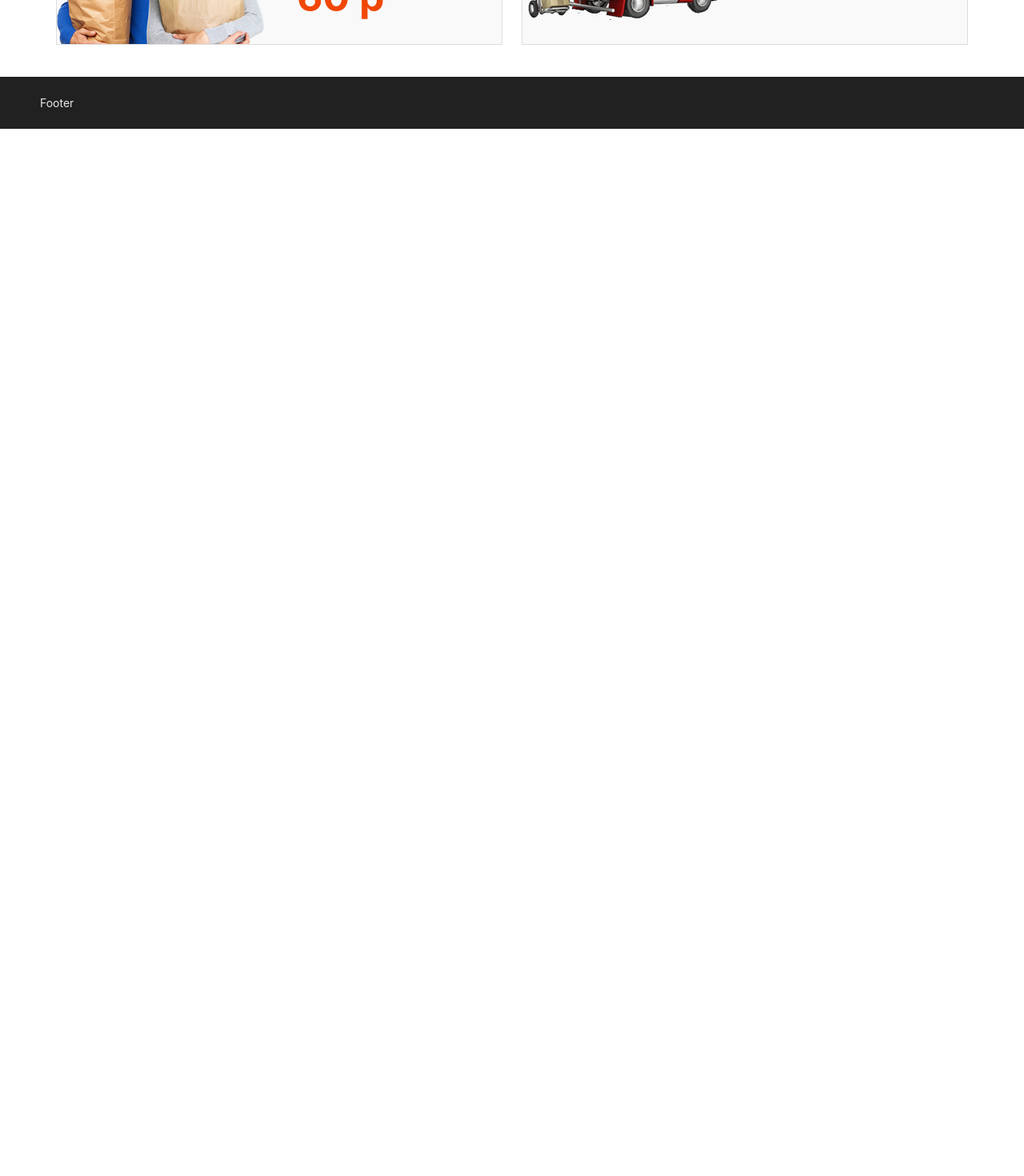
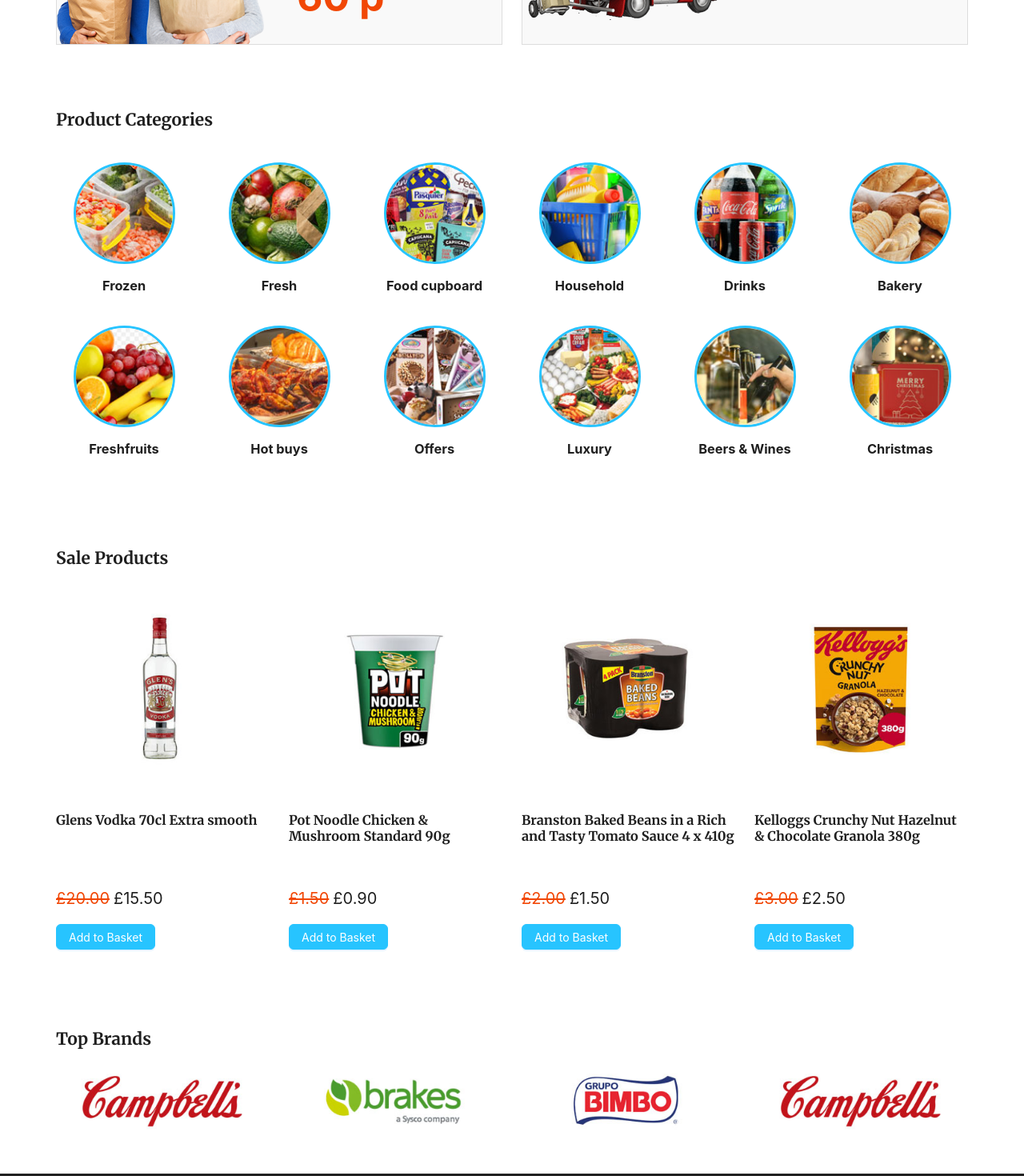
Before and after one commit to mulireuben/Grocery, a React (Create React App) app: page / in a window 1280 px wide. Shown: the part 1440-2910 px from the top of the page at 80% size. Before the commit the page ends 1601 px from the top, so only its background shows below. Built offline with nearby package versions, Linux system fonts and the light colour scheme.

Commit message:
add top brand and recent roduct category

```diff
--- /dev/null
+++ b/src/components/home/productCategories.js
@@ -0,0 +1,92 @@
+import { Col, Row } from 'antd';
+import React from 'react';
+
+const productCategories = [
+  {
+    key: '1',
+    image: require('../../assets/images/img15.jpg'),
+    title: 'Frozen',
+  },
+  {
+    key: '2',
+    image: require('../../assets/images/img16.jpg'),
+    title: 'Fresh',
+  },
+  {
+    key: '3',
+    image: require('../../assets/images/img17.jpg'),
+    title: 'Food cupboard',
+  },
+  {
+    key: '4',
+    image: require('../../assets/images/img18.jpg'),
+    title: 'Household',
+  },
+  {
+    key: '5',
+    image: require('../../assets/images/img19.jpg'),
+    title: 'Drinks',
+  },
+  {
+    key: '6',
+    image: require('../../assets/images/img20.jpg'),
+    title: 'Bakery',
+  },
+  {
+    key: '7',
+    image: require('../../assets/images/img21.jpg'),
+    title: 'Freshfruits',
+  },
+  {
+    key: '8',
+    image: require('../../assets/images/img22.jpg'),
+    title: 'Hot buys',
+  },
+  {
+    key: '9',
+    image: require('../../assets/images/img23.jpg'),
+    title: 'Offers',
+  },
+  {
+    key: '10',
+    image: require('../../assets/images/img24.jpg'),
+    title: 'Luxury',
+  },
+  {
+    key: '11',
+    image: require('../../assets/images/img25.jpg'),
+    title: 'Beers & Wines',
+  },
+  {
+    key: '11',
+    image: require('../../assets/images/img26.jpg'),
+    title: 'Christmas',
+  },
+];
+
+const ProductCategories = () => {
+  return (
+    <div className='block productCategories'>
+      <h2>Product Categories</h2>
+      <Row gutter={[24, 24]}>
+        {productCategories.map((productCategory) => {
+          return (
+            <Col lg={4} key={productCategory.key}>
+              <div className='content'>
+                <div className='image'>
+                  <img
+                    src={productCategory.image}
+                    alt={productCategory.title}
+                  />
+                </div>
+                <h3>{productCategory.title}</h3>
+              </div>
+            </Col>
+          );
+        })}
+      </Row>
+    </div>
+  );
+};
+
+export default ProductCategories;
--- /dev/null
+++ b/src/components/home/saleProducts.js
@@ -0,0 +1,62 @@
+import { Button, Col, Row } from 'antd';
+import React from 'react';
+
+const products = [
+  {
+    key: '1',
+    image: require('../../assets/images/img5.jpg'),
+    title: 'Glens Vodka 70cl Extra smooth',
+    saleprice: '£20.00',
+    price: '£15.50',
+  },
+  {
+    key: '2',
+    image: require('../../assets/images/img6.jpg'),
+    title: 'Pot Noodle Chicken & Mushroom Standard 90g',
+    saleprice: '£1.50',
+    price: '£0.90',
+  },
+  {
+    key: '3',
+    image: require('../../assets/images/img7.jpg'),
+    title: 'Branston Baked Beans in a Rich and Tasty Tomato Sauce 4 x 410g',
+    saleprice: '£2.00',
+    price: '£1.50',
+  },
+  {
+    key: '4',
+    image: require('../../assets/images/img8.jpg'),
+    title: 'Kelloggs Crunchy Nut Hazelnut & Chocolate Granola 380g',
+    saleprice: '£3.00',
+    price: '£2.50',
+  },
+];
+
+const SaleProduct = () => {
+  return (
+    <div className='block products'>
+      <h2>Sale Products</h2>
+      <Row gutter={24}>
+        {products.map((products) => {
+          return (
+            <Col lg={6}>
+              <div className='content'>
+                <div className='image'>
+                  <img src={products.image} alt='products' />
+                </div>
+                <h3>{products.title}</h3>
+                <div className='price'>
+                  <span className='salePrice'>{products.saleprice}</span>
+                  {products.price}
+                </div>
+                <Button type='primary'>Add to Basket</Button>
+              </div>
+            </Col>
+          );
+        })}
+      </Row>
+    </div>
+  );
+};
+
+export default SaleProduct;
--- /dev/null
+++ b/src/components/home/topBrands.js
@@ -0,0 +1,43 @@
+import { Col, Row } from 'antd';
+
+const products = [
+  {
+    key: '1',
+    image: require('../../assets/images/img9.jpg'),
+  },
+  {
+    key: '2',
+    image: require('../../assets/images/img10.jpg'),
+  },
+  {
+    key: '3',
+    image: require('../../assets/images/img11.jpg'),
+  },
+  {
+    key: '4',
+    image: require('../../assets/images/img9.jpg'),
+  },
+];
+
+function TopBrands() {
+  return (
+    <div className='block products'>
+      <h2>Top Brands</h2>
+      <Row gutter={24}>
+        {products.map((product) => {
+          return (
+            <Col sm={6} key={product.key}>
+              <div className='content'>
+                <div className='image'>
+                  <img src={product.image} alt='product' />
+                </div>
+              </div>
+            </Col>
+          );
+        })}
+      </Row>
+    </div>
+  );
+}
+
+export default TopBrands;
--- a/src/components/pages/home.js
+++ b/src/components/pages/home.js
@@ -1,12 +1,18 @@
 import Hero from '../home/hero';
 import Information from '../home/information';
+import ProductCategories from '../home/productCategories';
 import RecentProduct from '../home/recentProduct';
+import SaleProduct from '../home/saleProducts';
+import TopBrands from '../home/topBrands';
 function AppHome() {
   return (
     <div className='container'>
       <Hero />
       <RecentProduct />
       <Information />
+      <ProductCategories />
+      <SaleProduct />
+      <TopBrands />
     </div>
   );
 }
```
